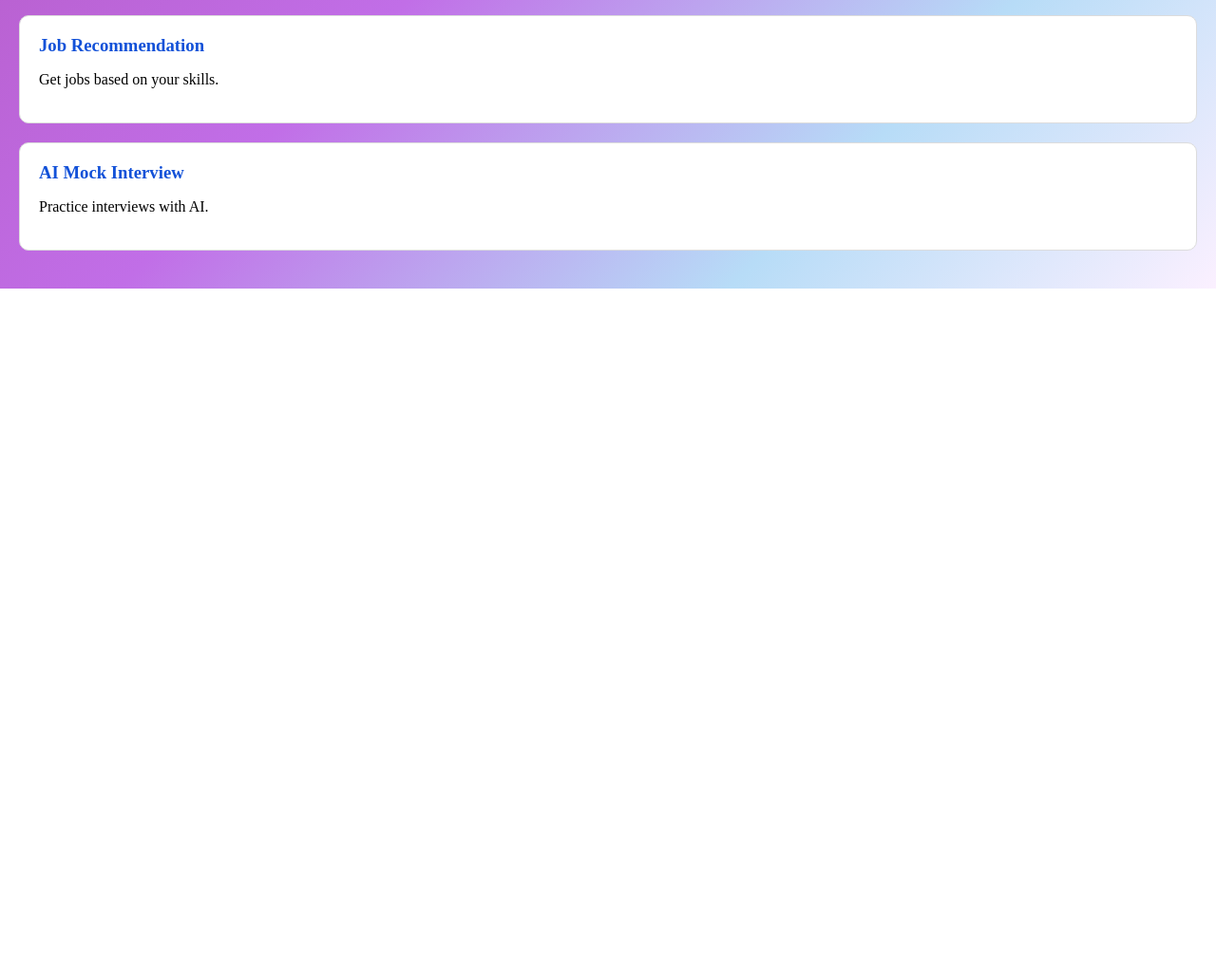
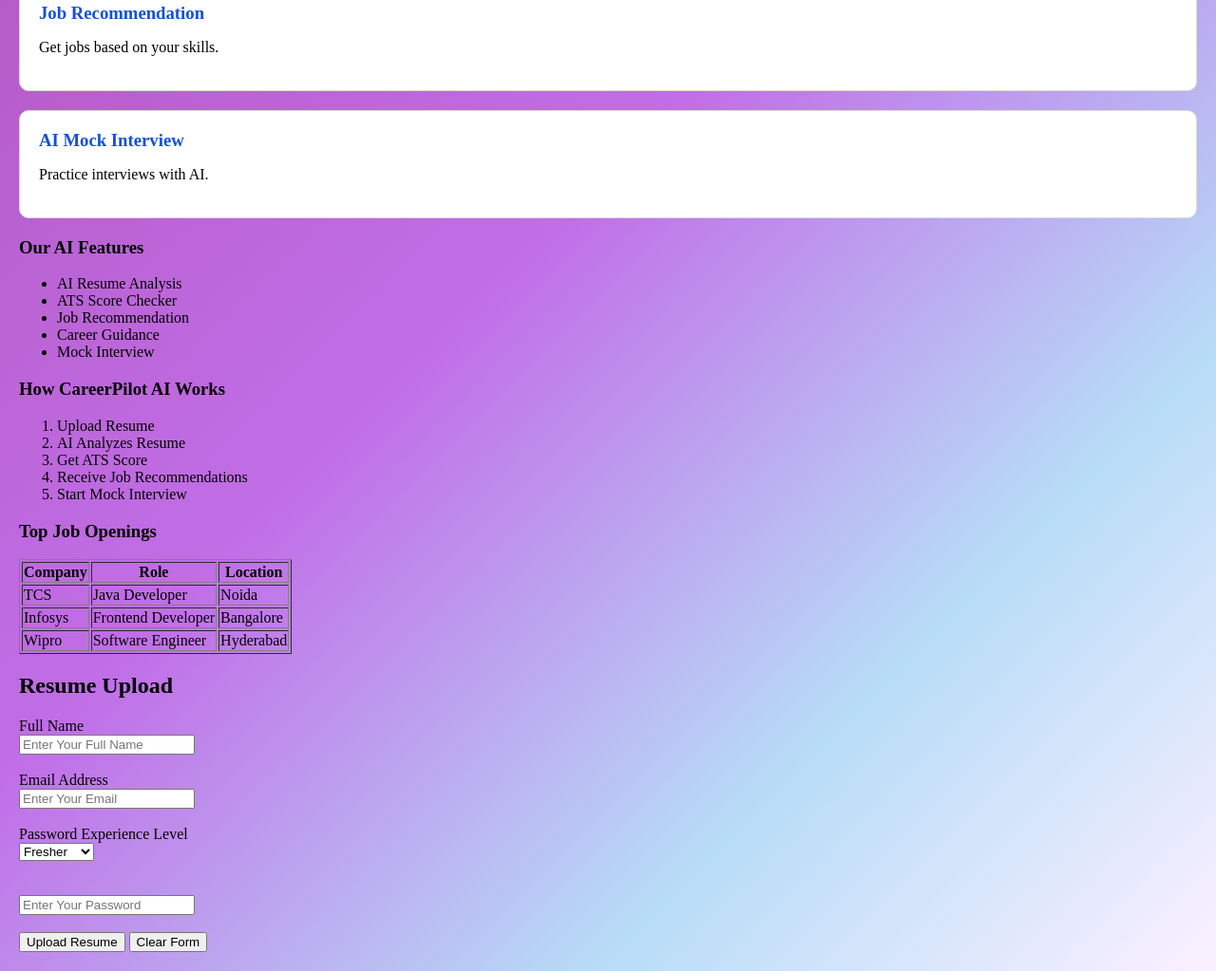
Before and after one commit to ramthakur00y-ship-it/CareerPilot-AI, a plain HTML site: page client/index.html in a window 1280 px wide. Shown: the part 984-2007 px from the top of the page at 95% size. Before the commit the page ends 1288 px from the top, so only its background shows below. Drawn offline with Linux system fonts and the light colour scheme.

Commit message:
shobhit sachan

```diff
--- a/client/index.html
+++ b/client/index.html
@@ -1,14 +1,14 @@
 <!DOCTYPE html>
 <html lang="en">
-
 <head>
 
-    <meta charset="UTF-8">
+<meta charset="UTF-8">
 
-    <meta name="viewport" content="width=device-width, initial-scale=1.0">
+<meta name="viewport" content="width=device-width, initial-scale=1.0">
 
+<title>CareerPilot AI</title>
 
-    <link rel="stylesheet" href="style.css">
+<link rel="stylesheet" href="style.css">
 
 </head>
 
@@ -55,15 +55,20 @@
 
     <p>
 
-        This is
-        <em>Mini Project</em>
+        <!-- This is
+        <em>Mini Project</em> -->
 
     </p>
 
+        <a href="#">
 
-     <button>
+    <button>
+
         Get Started
+
     </button>
+
+        </a>
 
 </section>
 
@@ -124,6 +129,172 @@
     </div>
 
 </section>
+<h3>Our AI Features</h3>
+
+<ul>
+
+    <li>AI Resume Analysis</li>
+
+    <li>ATS Score Checker</li>
+
+    <li>Job Recommendation</li>
+
+    <li>Career Guidance</li>
+
+    <li>Mock Interview</li>
+
+</ul>
+<h3>How CareerPilot AI Works</h3>
+
+<ol>
+
+    <li>Upload Resume</li>
+
+    <li>AI Analyzes Resume</li>
+
+    <li>Get ATS Score</li>
+
+    <li>Receive Job Recommendations</li>
+
+    <li>Start Mock Interview</li>
+
+</ol>
+<h3>Top Job Openings</h3>
+
+<table border="1">
+
+    <tr>
+
+        <th>Company</th>
+
+        <th>Role</th>
+
+        <th>Location</th>
+
+    </tr>
+
+    <tr>
+
+        <td>TCS</td>
+
+        <td>Java Developer</td>
+
+        <td>Noida</td>
+
+    </tr>
+
+    <tr>
+
+        <td>Infosys</td>
+
+        <td>Frontend Developer</td>
+
+        <td>Bangalore</td>
+
+    </tr>
+
+    <tr>
+
+        <td>Wipro</td>
+
+        <td>Software Engineer</td>
+
+        <td>Hyderabad</td>
+
+    </tr>
+
+</table>
+<h2>Resume Upload</h2>
+
+<form>
+<!-- <label>Full Name</label> -->
+<label for="fullname">
+
+    Full Name
+
+</label>
+<br>
+
+<!-- <input type="text"> -->
+<!-- <input type="text" placeholder="Enter Your Full Name"> -->
+ <input
+    type="text"
+    id="fullname"
+    name="fullname"
+    placeholder="Enter Your Full Name"
+>
+
+<br>
+
+<br>
+<label for="email">
+
+    Email Address
+
+</label>
+
+<br>
+
+<input
+    type="email"
+    id="email"
+    name="email"
+    placeholder="Enter Your Email"
+>
+
+<br>
+<br>
+<label for="password">
+
+    Password
+
+</label>
+<label for="experience">
+
+    Experience Level
+
+</label>
+
+<br>
+
+<select id="experience" name="experience">
+
+    <option>Fresher</option>
+
+    <option>0-1 Year</option>
+
+    <option>1-3 Years</option>
+
+    <option>3+ Years</option>
+
+</select>
+
+<br>
+<br>
+
+<br>
+
+<input
+    type="password"
+    id="password"
+    name="password"
+    placeholder="Enter Your Password"
+>
+
+<br>
+<br>
+<button type="submit">
+
+    Upload Resume
+
+</button>
+<button type="reset">
+
+    Clear Form
+
+</button>
+</form>
+
 
 
 </body>
```
